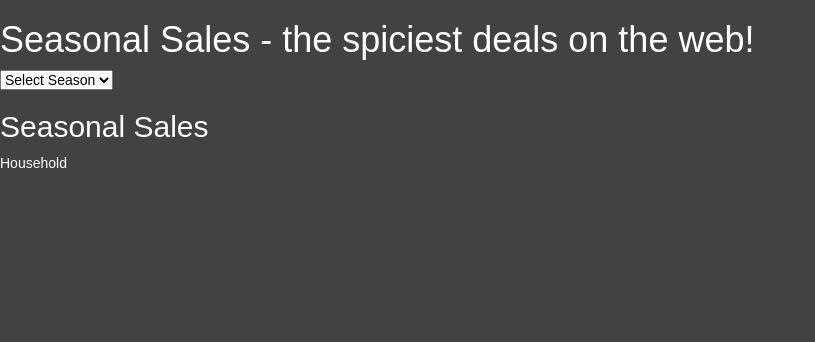
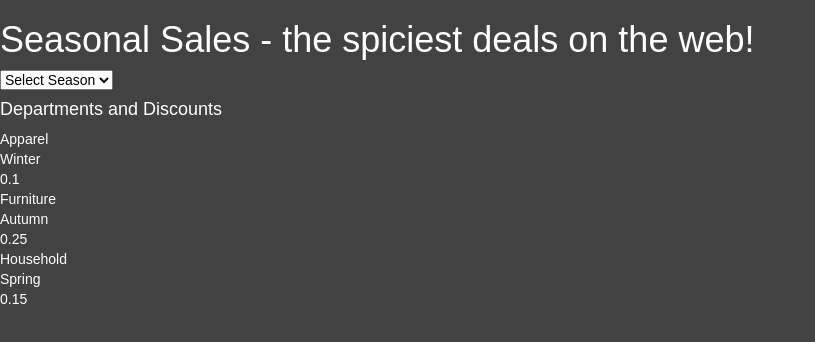
Before and after one commit to mitchellblom/seasonalSales, a plain HTML site: page index.html in a window 1280 px wide. Shown: the whole page, without its empty margins (0-815 px from the left). Drawn offline with nearby package versions, Linux system fonts and the light colour scheme.

Commit message:
all depts writing to dom

```diff
--- a/index.html
+++ b/index.html
@@ -18,7 +18,8 @@
 		<option>Summer</option>
 	</select>
 
-	<h2>Seasonal Sales</h2>
+
+	<h4>Departments and Discounts</h4>
 
 		<div id="output"></div>
 
--- a/scripts.js
+++ b/scripts.js
@@ -8,15 +8,18 @@ var myRequest = new XMLHttpRequest();
 ////////////// EXECUTIONS //////////////////////
 
 function categoriesDom(xhrData) { //xhrData comes from makeDom(data) in the executeCategories function
-    var catString = "";
+    var categoryString = "";
     var categories = "";
 
     for (var i = 0; i < xhrData.categories.length; i++) {
-        console.log("dept loop works");
         categories = xhrData.categories[i];
+        categoryString += `<div class="departments">`;
+        categoryString += `<div>${categories.name}</div>`;
+        categoryString += `<div>${categories.season_discount}</div>`;
+        categoryString += `<div>${categories.discount}</div>`;
+        categoryString += `</div>`;
     }
-        catString += `<div>${categories.name}</div>`;
-		output.innerHTML = catString;
+		output.innerHTML = categoryString;
 }
 
 function executeCategories() {
```
